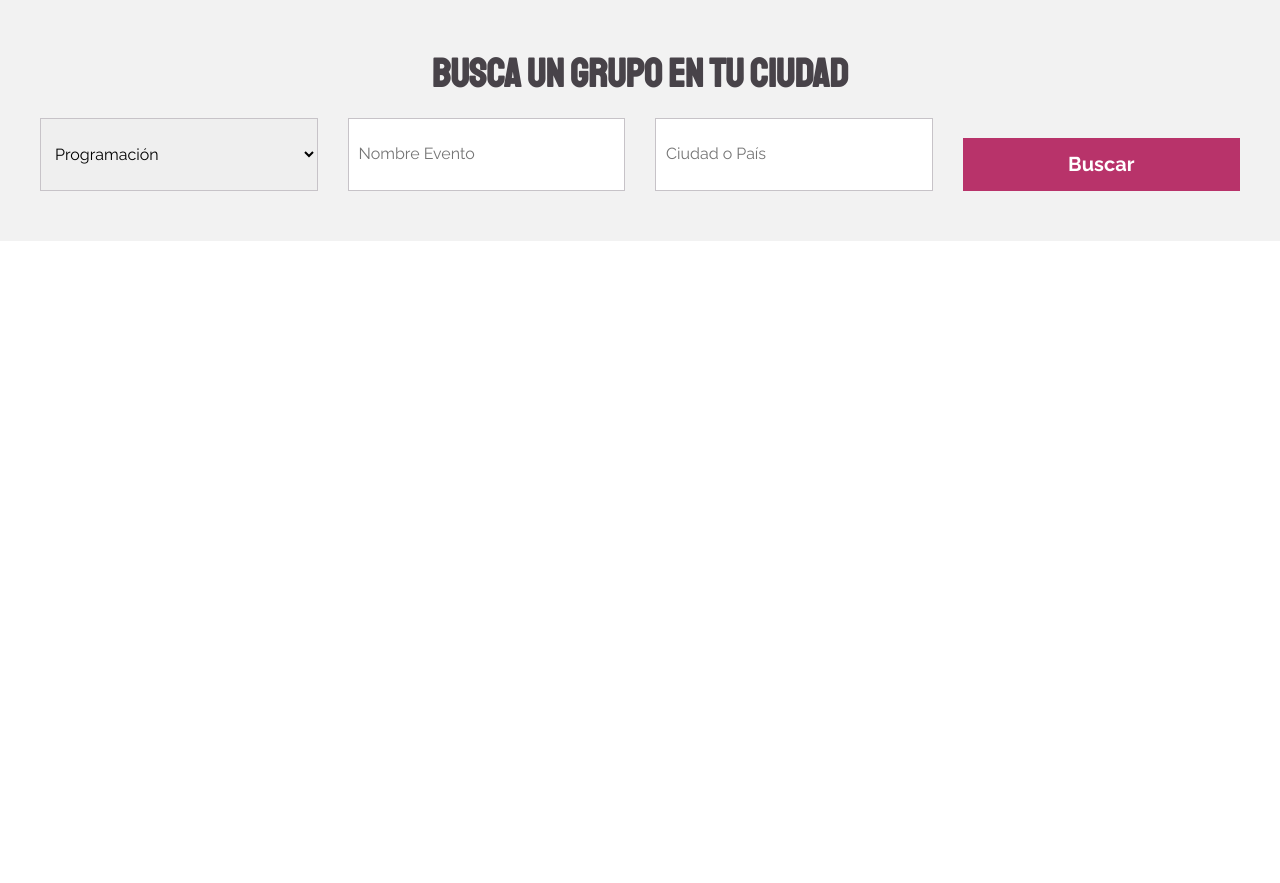
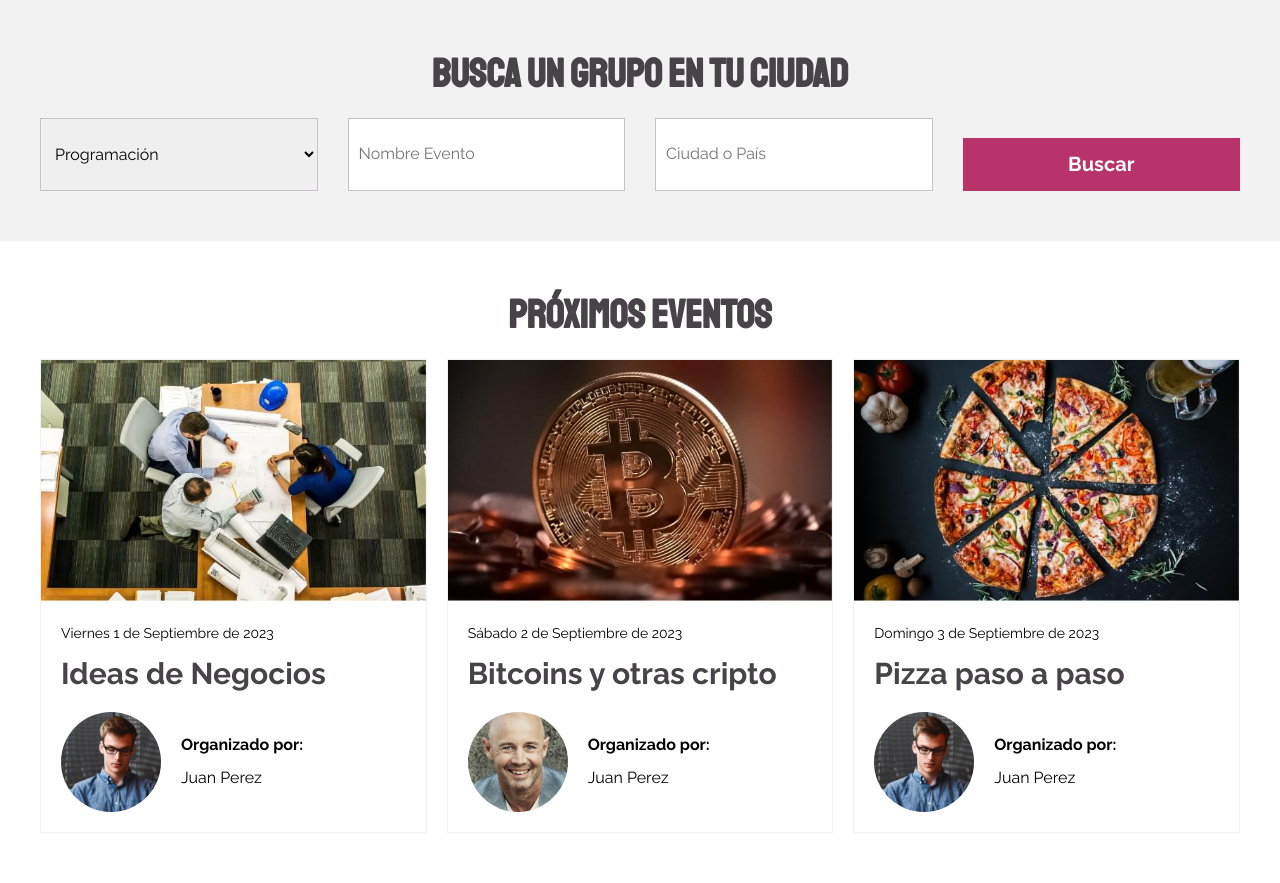
Before and after one commit to DeveloperMAC2023/Meeti, a website: page index.html in a window 1280 px wide. Shown: the part 732-1615 px from the top of the page. Before the commit the page ends 973 px from the top, so only its background shows below. Drawn offline with Linux system fonts and the light colour scheme.

Commit message:
Finalizada la rama Eventos

```diff
--- a/index.html
+++ b/index.html
@@ -61,5 +61,72 @@
 
     </section>
 
+    <!-- EVENTOS -->
+    <main class="eventos contenedor">
+        <h2 class="eventos__heading">Próximos Eventos</h2>
+
+        <div class="eventos__grid">
+            <div class="evento">
+                <a href="meeti.html">
+                    <img class="evento__imagen" src="build/img/imagen1.jpg" alt="imagen meeti">
+                    <div class="evento__contenido">
+                        <p class="evento__fecha">Viernes 1 de Septiembre de 2023</p>
+                        <h3 class="evento__nombre">Ideas de Negocios</h3>
+
+                        <div class="evento__autor">
+                            <div class="evento__autor-imagen">
+                                <img src="build/img/perfil1.jpg" alt="imagen perfil">
+                            </div>
+                            <div class="evento__autor-informacion">
+                                <p class="evento__organizado-texto">Organizado por:</p>
+                                <p class="evento__organizado-nombre">Juan Perez</p>
+                            </div>
+                        </div>
+                    </div>
+                </a>
+            </div>
+
+            <div class="evento">
+                <a href="meeti.html">
+                    <img class="evento__imagen" src="build/img/imagen2.jpg" alt="imagen meeti">
+                    <div class="evento__contenido">
+                        <p class="evento__fecha">Sábado 2 de Septiembre de 2023</p>
+                        <h3 class="evento__nombre">Bitcoins y otras cripto</h3>
+
+                        <div class="evento__autor">
+                            <div class="evento__autor-imagen">
+                                <img src="build/img/perfil2.jpg" alt="imagen perfil">
+                            </div>
+                            <div class="evento__autor-informacion">
+                                <p class="evento__organizado-texto">Organizado por:</p>
+                                <p class="evento__organizado-nombre">Juan Perez</p>
+                            </div>
+                        </div>
+                    </div>
+                </a>
+            </div>
+
+            <div class="evento">
+                <a href="meeti.html">
+                    <img class="evento__imagen" src="build/img/imagen3.jpg" alt="imagen meeti">
+                    <div class="evento__contenido">
+                        <p class="evento__fecha">Domingo 3 de Septiembre de 2023</p>
+                        <h3 class="evento__nombre">Pizza paso a paso</h3>
+
+                        <div class="evento__autor">
+                            <div class="evento__autor-imagen">
+                                <img src="build/img/perfil1.jpg" alt="imagen perfil">
+                            </div>
+                            <div class="evento__autor-informacion">
+                                <p class="evento__organizado-texto">Organizado por:</p>
+                                <p class="evento__organizado-nombre">Juan Perez</p>
+                            </div>
+                        </div>
+                    </div>
+                </a>
+            </div>
+
+        </div>
+    </main>
 </body>
 </html>
--- a/src/scss/base/_mixins.scss
+++ b/src/scss/base/_mixins.scss
@@ -47,3 +47,9 @@
     gap: $espaciado;
     grid-template-columns: repeat($columnas, 1fr);
 }
+
+@mixin heading {
+    text-align: center;
+    margin: 0;
+    color: v.$gris;
+}
--- a/src/scss/ui/contenido/_busqueda.scss
+++ b/src/scss/ui/contenido/_busqueda.scss
@@ -6,9 +6,7 @@
     padding: 5rem 0;
 
     &__heading {
-        text-align: center;
-        margin: 0;
-        color: v.$gris;
+        @include m.heading;
     }
 }
 
--- /dev/null
+++ b/src/scss/ui/contenido/_eventos.scss
@@ -0,0 +1,53 @@
+@use 'base/variables' as v;
+@use 'base/mixins' as m;
+
+.eventos {
+    padding: 5rem 0;
+
+    &__heading {
+        @include m.heading;
+    }
+    &__grid {
+        margin-top: 2rem;
+        @include m.grid(1, 2rem);
+        @include m.tablet {
+            @include m.grid(3, 2rem);
+        }
+    }
+}
+.evento {
+    border: 1px solid v.$grisClaro;
+
+    &__imagen {
+        width: 100%;
+    }
+    &__contenido {
+        padding: 2rem;
+    }
+    &__fecha {
+        font-size: 1.4rem;
+        margin: 0;
+    }
+    &__nombre {
+        color: v.$gris;
+        margin: 1rem 0;
+    }
+    &__autor {
+        display: flex;
+        align-items: center;
+        gap: 2rem;
+        margin-top: 2rem;
+    }
+    &__autor-imagen {
+        width: 10rem;
+        border-radius: 50%;
+        overflow: hidden;
+    }
+    &__organizado-texto,
+    &__organizado-nombre {
+        margin: .5rem 0;
+    }
+    &__organizado-texto {
+        font-weight: 700;
+    }
+}
--- a/src/scss/ui/contenido/_index.scss
+++ b/src/scss/ui/contenido/_index.scss
@@ -1,2 +1,3 @@
 @forward 'hero';
 @forward 'busqueda';
+@forward 'eventos';
```
Also changed, not shown: build/css/app.css, 1 other file.
